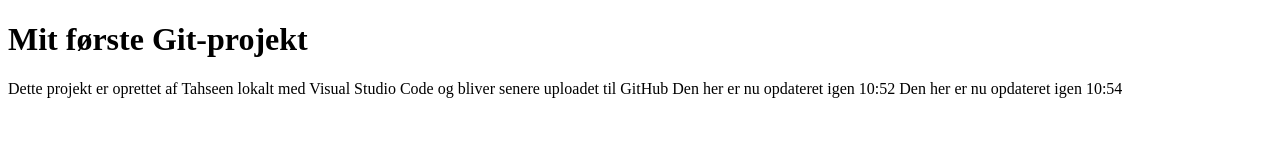
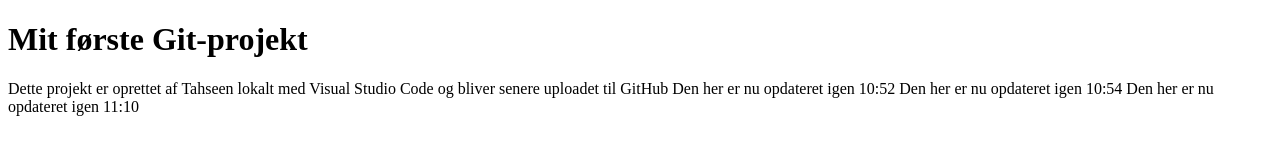
Before and after one commit to jannikespander1/ubuntutest, a plain HTML site: page index.html in a window 1280 px wide. Drawn offline with Linux system fonts and the light colour scheme.

Commit message:
fil opdateret 11:10

```diff
--- a/index.html
+++ b/index.html
@@ -22,6 +22,7 @@ og bliver senere uploadet til GitHub
 
 Den her er nu opdateret igen 10:52
 Den her er nu opdateret igen 10:54
+Den her er nu opdateret igen 11:10
     </p>
 </body>
 </html>
```
